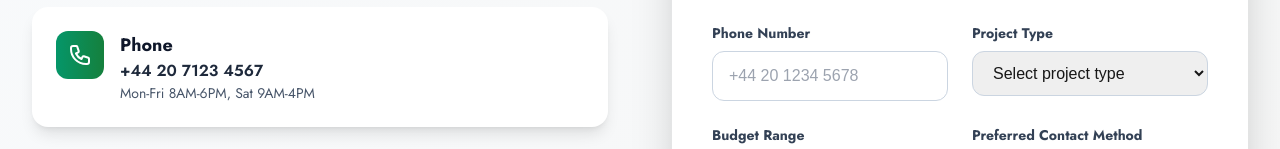
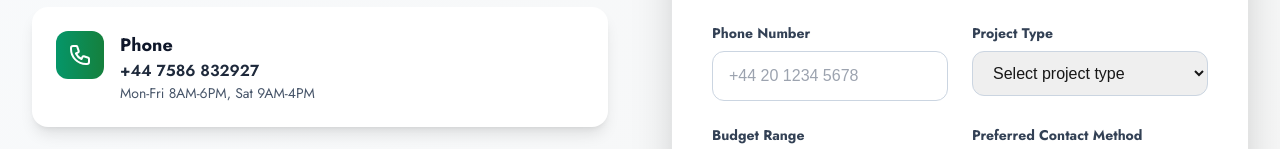
Before and after one commit to teke85/greatlakesconstruction, a Next.js app: page /contact in a window 1280 px wide. Shown: the part 607-756 px from the top of the page. Built offline with nearby package versions, Linux system fonts and the light colour scheme.

Commit message:
Changed number on contact page

```diff
--- a/app/contact/page.tsx
+++ b/app/contact/page.tsx
@@ -139,7 +139,7 @@ export default function ContactPage() {
                     </svg>
                   ),
                   title: "Phone",
-                  content: "+44 20 7123 4567",
+                  content: "+44 7586 832927",
                   subtitle: "Mon-Fri 8AM-6PM, Sat 9AM-4PM",
                 },
                 {
```
